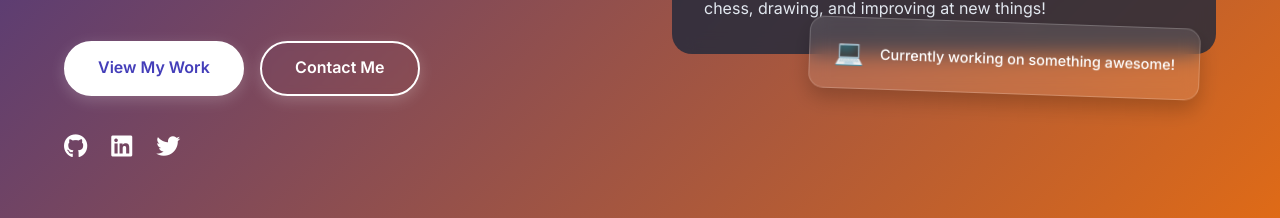
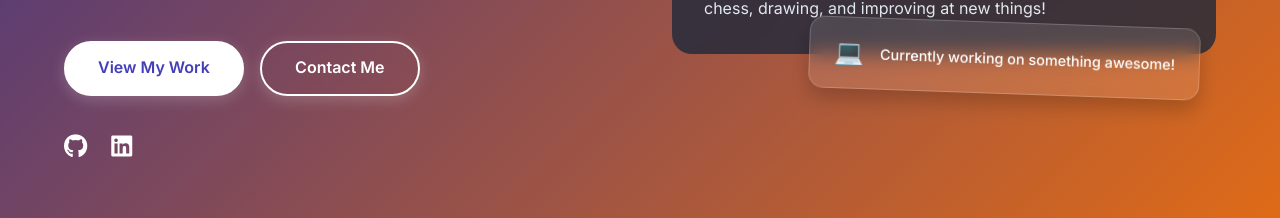
Before and after one commit to ryanjchang/Personal-Website, a React (Vite) app: page / in a window 1280 px wide. Shown: the part 536-754 px from the top of the page. Built offline with nearby package versions, Linux system fonts and the light colour scheme.

Commit message:
removed twitter

```diff
--- a/src/components/Hero.jsx
+++ b/src/components/Hero.jsx
@@ -79,11 +79,6 @@ export const Hero = () => {
 			target="_blank">
               <i className="fab fa-linkedin"> </i>
             </motion.a>
-			<motion.a
-			href="https://x.com/chang_ryan47278"
-			target="_blank">
-              <i className="fab fa-twitter"> </i>
-            </motion.a>
           </motion.div>
         </motion.div>
 		<motion.div
```
